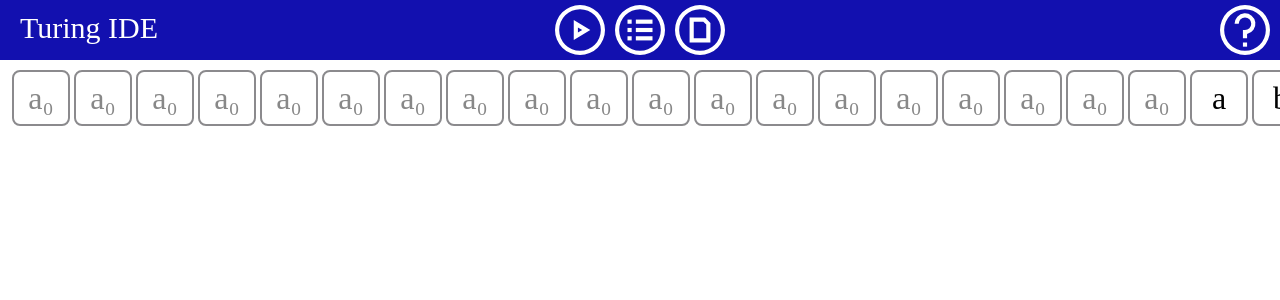
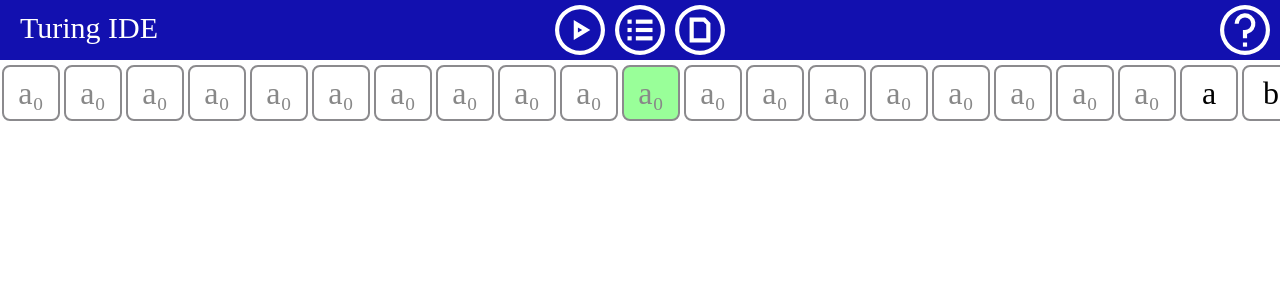
Before and after one commit to DeciPaliz/turing-ide, a React (Create React App) app: page / in a window 1280 px wide. Shown: the top 300 px of the page. Built offline with nearby package versions, Linux system fonts and the light colour scheme.

Commit message:
highlight starting node

```diff
--- a/src/App.tsx
+++ b/src/App.tsx
@@ -11,7 +11,7 @@ export default class App extends React.Component {
         return (
             <div className="App">
                 <Toolbar />
-                <Editor />
+                <Editor start={10} />
                 <ProgramTable />
             </div>
         );
--- a/src/Editor.tsx
+++ b/src/Editor.tsx
@@ -3,14 +3,21 @@ import './styles/Editor.css';
 
 import EditorNode from './components/editor/EditorNode';
 
-export default function Editor() {
+export default function Editor(props: { start: number }) {
     const [tape, setTape] = useState<Array<string | null>>([null, null, null, null, null, null, null, null, null, null, null, null, null, null, null, null, null, null, null, "a", "b", "c", null, null, null, null, null, null, null, null, null, null, null]);
+    let firstStarts = new Array(tape.length).fill(false);
+    firstStarts[props.start] = true;
+    const [starts, setStarts] = useState(firstStarts);
+
+
+    function nodeSetStart(index: number) {
+        let newStarts = starts.map((_, sIndex) => sIndex === index);
+        setStarts(newStarts);
+    }
 
     return (
         <div className="Editor">
-            {tape.map((node, index) =>
-                <EditorNode key={index} value={node} />
-            )}
+            {tape.map((node, index) => <EditorNode key={index} onSetStart={nodeSetStart.bind(null, index)} value={node} start={starts[index]} />)}
         </div>
     );
 }
--- a/src/components/editor/EditorNode.tsx
+++ b/src/components/editor/EditorNode.tsx
@@ -1,33 +1,54 @@
-import React, { useState, useRef } from 'react';
+import React, { useState, useRef, useEffect } from 'react';
 
 import '../../styles/components/editor/EditorNode.css';
 
 const DEFAULT_VALUE = "a₀";
+const DOUBLE_CLICK_INTERVAL = 300;
 
-export default function EditorNode(props: { value: string | null }) {
+export default function EditorNode(props: { value: string | null, onSetStart: Function, start: boolean }) {
     const inputRef = useRef(null);
 
     const [value, setValue] = useState(props.value || DEFAULT_VALUE);
-    const [style, setStyle] = useState(props.value ? "" : " null");
+    const [style, setStyle] = useState((props.value ? "" : " null") + (props.start ? " start" : ""));
+
+    let lastClick: number = 0;
 
     function handleChange(ev: React.ChangeEvent) {
         const event = ev.nativeEvent as InputEvent;
         if (event.inputType === "deleteContentBackward") {
             setValue(DEFAULT_VALUE);
-            setStyle(" null");
+            setStyle(style + " null");
             return;
         }
 
         if (event.inputType === "insertText") {
             setValue(event.data!);
-            setStyle("");
+            setStyle(style.replaceAll("null", "").trim());
         }
     }
 
+    function handleClick(ev: React.MouseEvent) {
+        if (ev.timeStamp - lastClick <= DOUBLE_CLICK_INTERVAL) {
+            // doubleclick
+            props.onSetStart();
+            setStyle(style + " start");
+        }
+        lastClick = ev.timeStamp;
+    }
+
+    useEffect(() => {
+        if (props.start) {
+            setStyle(style + " start");
+        } else {
+            setStyle(style.replaceAll("start", "").trim());
+        }
+    }, [props.start]);
+
     return (
-        <div className={"EditorNode" + style}>
+        <div className={"EditorNode" + " " + style}>
             <input
                 onChange={handleChange}
+                onClick={handleClick}
                 value={value}
                 ref={inputRef}
             />
--- a/src/styles/Editor.css
+++ b/src/styles/Editor.css
@@ -1,8 +1,7 @@
 .Editor {
     overflow: auto;
     width: 100vw;
-    height: 100px;
+    height: 70px;
     display: flex;
     flex-direction: row;
-    padding: 10px;
 }
--- a/src/styles/components/editor/EditorNode.css
+++ b/src/styles/components/editor/EditorNode.css
@@ -6,6 +6,7 @@
     font-family: "liberation.ttf";
     font-size: 2rem;
     text-align: center;
+    margin-top: 5px;
     margin-left: 2px;
     margin-right: 2px;
 }
@@ -21,5 +22,9 @@
 }
 
 .EditorNode.null > input {
-    color: #888
+    color: #888;
 }
+
+.EditorNode.start > input {
+    background-color: #9F9;
+}
```
